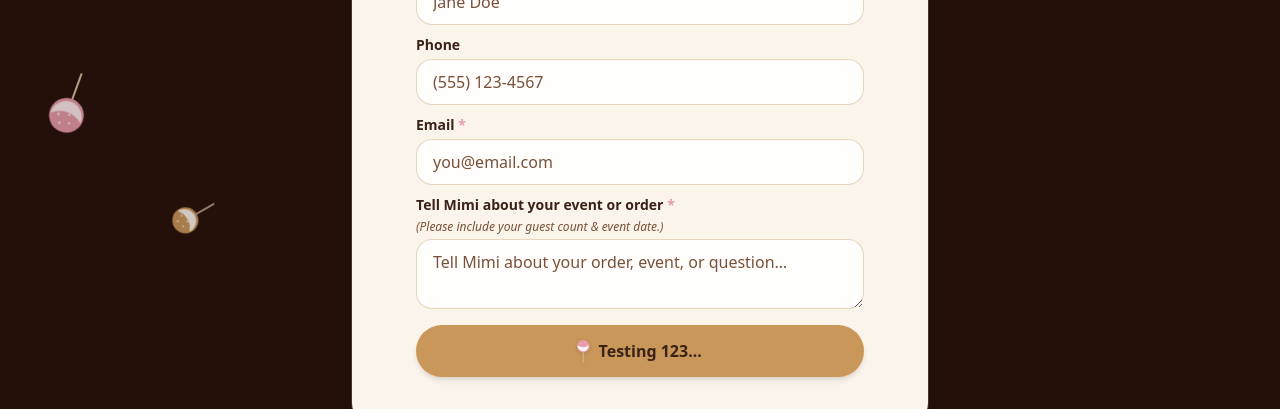
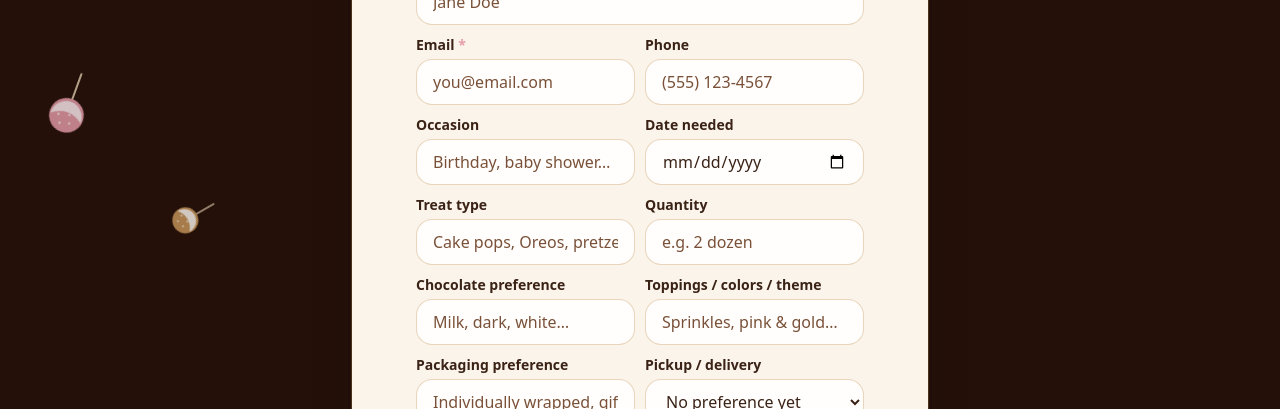
Before and after one commit to cieragrace/mimis-chocolate-bites, an Astro site: page /contact in a window 1280 px wide. Shown: the part 391-800 px from the top of the page. Built offline with nearby package versions, Linux system fonts and the light colour scheme; Astro itself is replaced by a stand-in of ours; no server answers.

Commit message:
contact: full order form (12 fields, name+email required) + cottage-food disclosure
Co-Authored-By: Claude Fable 5 <noreply@anthropic.com>

```diff
--- a/src/components/InquiryForm.astro
+++ b/src/components/InquiryForm.astro
@@ -68,26 +68,72 @@ const btnSkin = playful
       <label class={labelSkin} for="name">Your name <span class="text-blush" aria-hidden="true">*</span></label>
       <input class={`${fieldBase} ${fieldSkin}`} id="name" name="name" type="text" autocomplete="name" required placeholder="Jane Doe" />
     </div>
-    <div>
-      <label class={labelSkin} for="phone">Phone</label>
-      <input class={`${fieldBase} ${fieldSkin}`} id="phone" name="phone" type="tel" autocomplete="tel" placeholder="(555) 123-4567" />
+    <div class="grid gap-2.5 sm:grid-cols-2">
+      <div>
+        <label class={labelSkin} for="email">Email <span class="text-blush" aria-hidden="true">*</span></label>
+        <input class={`${fieldBase} ${fieldSkin}`} id="email" name="email" type="email" autocomplete="email" required placeholder="you@email.com" />
+      </div>
+      <div>
+        <label class={labelSkin} for="phone">Phone</label>
+        <input class={`${fieldBase} ${fieldSkin}`} id="phone" name="phone" type="tel" autocomplete="tel" placeholder="(555) 123-4567" />
+      </div>
+    </div>
+    <div class="grid gap-2.5 sm:grid-cols-2">
+      <div>
+        <label class={labelSkin} for="occasion">Occasion</label>
+        <input class={`${fieldBase} ${fieldSkin}`} id="occasion" name="Occasion" type="text" placeholder="Birthday, baby shower…" />
+      </div>
+      <div>
+        <label class={labelSkin} for="date-needed">Date needed</label>
+        <input class={`${fieldBase} ${fieldSkin}`} id="date-needed" name="Date needed" type="date" />
+      </div>
+    </div>
+    <div class="grid gap-2.5 sm:grid-cols-2">
+      <div>
+        <label class={labelSkin} for="treat-type">Treat type</label>
+        <input class={`${fieldBase} ${fieldSkin}`} id="treat-type" name="Treat type" type="text" placeholder="Cake pops, Oreos, pretzels…" />
+      </div>
+      <div>
+        <label class={labelSkin} for="quantity">Quantity</label>
+        <input class={`${fieldBase} ${fieldSkin}`} id="quantity" name="Quantity" type="text" placeholder="e.g. 2 dozen" />
+      </div>
+    </div>
+    <div class="grid gap-2.5 sm:grid-cols-2">
+      <div>
+        <label class={labelSkin} for="chocolate-pref">Chocolate preference</label>
+        <input class={`${fieldBase} ${fieldSkin}`} id="chocolate-pref" name="Chocolate preference" type="text" placeholder="Milk, dark, white…" />
+      </div>
+      <div>
+        <label class={labelSkin} for="theme">Toppings / colors / theme</label>
+        <input class={`${fieldBase} ${fieldSkin}`} id="theme" name="Toppings / colors / theme" type="text" placeholder="Sprinkles, pink &amp; gold…" />
+      </div>
+    </div>
+    <div class="grid gap-2.5 sm:grid-cols-2">
+      <div>
+        <label class={labelSkin} for="packaging">Packaging preference</label>
+        <input class={`${fieldBase} ${fieldSkin}`} id="packaging" name="Packaging preference" type="text" placeholder="Individually wrapped, gift box…" />
+      </div>
+      <div>
+        <label class={labelSkin} for="pickup-delivery">Pickup / delivery</label>
+        <select class={`${fieldBase} ${fieldSkin}`} id="pickup-delivery" name="Pickup or delivery">
+          <option value="">No preference yet</option>
+          <option>Pickup</option>
+          <option>Delivery</option>
+        </select>
+      </div>
     </div>
     <div>
-      <label class={labelSkin} for="email">Email <span class="text-blush" aria-hidden="true">*</span></label>
-      <input class={`${fieldBase} ${fieldSkin}`} id="email" name="email" type="email" autocomplete="email" required placeholder="you@email.com" />
+      <label class={labelSkin} for="budget">Budget</label>
+      <input class={`${fieldBase} ${fieldSkin}`} id="budget" name="Budget" type="text" placeholder="$" />
     </div>
     <div>
-      <label class={labelSkin} for="message">Tell Mimi about your event or order <span class="text-blush" aria-hidden="true">*</span></label>
-      <p class="mb-1 text-xs italic text-cocoa-soft">
-        (Please include your guest count &amp; event date.)
-      </p>
+      <label class={labelSkin} for="notes">Special notes</label>
       <textarea
         rows="2"
         class={`${fieldBase} ${fieldSkin} min-h-16 max-h-[40vh] resize-y`}
-        id="message"
-        name="message"
-        required
-        placeholder="Tell Mimi about your order, event, or question…"></textarea>
+        id="notes"
+        name="Special notes"
+        placeholder="Anything else Mimi should know…"></textarea>
     </div>
 
     <button
@@ -102,6 +148,13 @@ const btnSkin = playful
 
     <p class="text-center text-sm text-cocoa-soft" data-form-status aria-live="polite">
       {isLive ? 'Mimi usually replies within a day.' : ''}
+    </p>
+
+    {/* Colorado Cottage Foods Act disclosure — Mimi's exact wording, keep verbatim */}
+    <p class="mt-1 text-xs italic leading-relaxed text-cocoa-soft">
+      *These products are produced in a home kitchen that is not subject to state licensure
+      or inspection and that may also process common food allergies such as tree nuts,
+      peanuts, eggs, soy, wheat, milk, fish and crustacean shellfish.
     </p>
   </div>
 </form>
```
